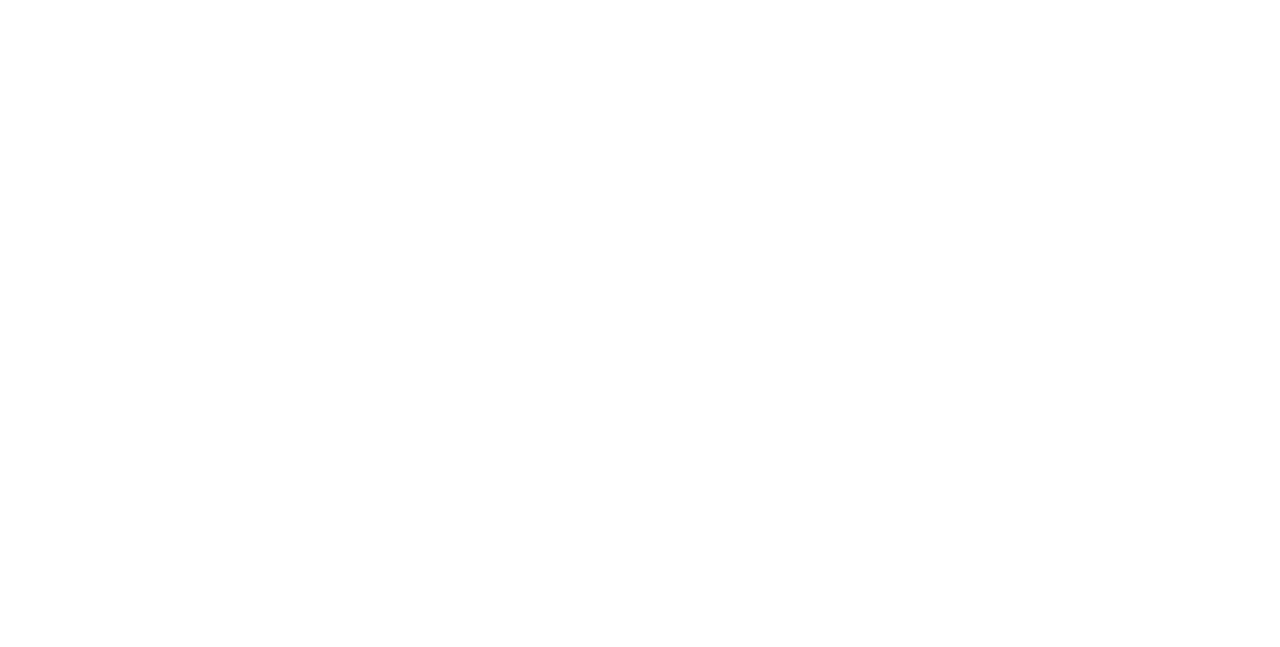
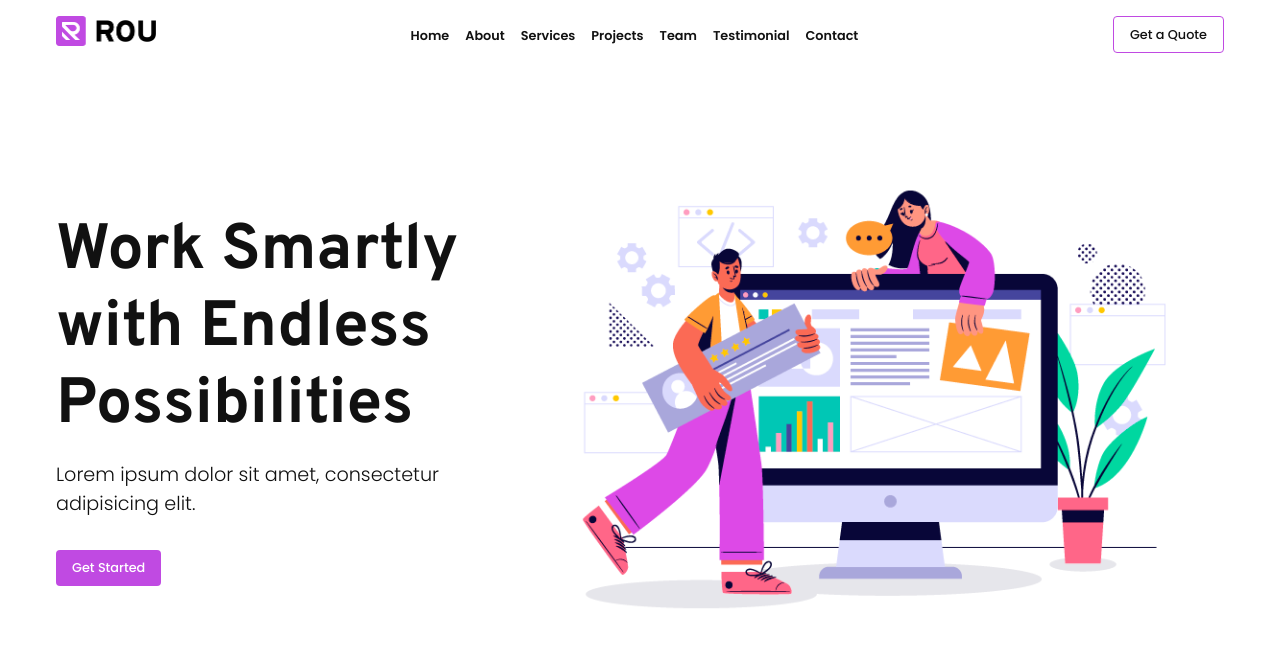
Before and after one commit to Ranjith-M7/CODSOFT, a plain HTML site: page Flower Shop/index.html in a window 1280 px wide. Drawn offline with nearby package versions, Linux system fonts and the light colour scheme.

Commit message:
Update index.html

```diff
--- a/Flower Shop/index.html
+++ b/Flower Shop/index.html
@@ -1,28 +1,73 @@
 <!DOCTYPE html>
 <html lang="en">
+
 <head>
   <meta charset="UTF-8" />
   <meta name="viewport" content="width=device-width, initial-scale=1.0" />
 
-    <!-- CSS -->
+  <!-- Adding custom css -->
   <link rel="stylesheet" href="assets/css/styles.css" />
-    <!-- CSS -->
 
-    <!-- AOS -->
+  <!-- Apply style and animation to elements -->
   <link href="https://unpkg.com/aos@2.3.1/dist/aos.css" rel="stylesheet" />
-    <!-- AOS -->
 
-    <!-- FONTAWESOME -->
+  <!-- Adding FontAwesome -->
   <link rel="stylesheet" href="assets/css/fontawesome.min.css" />
-    <!-- FONTAWESOME -->
 
-    <title>Rou - Work Smartly with Endless Possibility</title>
+  <title>Flower Shop</title>
 </head>
+
 <body>
   <!-- HEADER -->
-
+  <header>
+    <div class="container flex-row">
+      <div class="header__logo">
+        <img src="assets/img/logo.png" alt="logo">
+      </div>
+      <nav>
+        <ul class="header__menu flex-row">
+          <li>
+            <a href="#hero">Home</a>
+          </li>
+          <li>
+            <a href="#about">About</a>
+          </li>
+          <li>
+            <a href="#services">Services</a>
+          </li>
+          <li>
+            <a href="#projects">Projects</a>
+          </li>
+          <li>
+            <a href="#team">Team</a>
+          </li>
+          <li>
+            <a href="#testimonial">Testimonial</a>
+          </li>
+          <li>
+            <a href="#contact">Contact</a>
+          </li>
+        </ul>
+      </nav>
+      <div class="right flex-center">
+        <a href="#contact" class="btn btn-secondary">Get a Quote</a>
+        <div class="menu-btn">
+          <i class="fas fa-bars"></i>
+        </div>
+      </div>
+    </div>
+  </header>
   <!-- HEADER -->
-
+  <section id="hero" class="container flex-row">
+    <div class="hero__content">
+      <h1 class="title">Work Smartly with Endless Possibilities</h1>
+      <p class="text">Lorem ipsum dolor sit amet, consectetur adipisicing elit.</p>
+      <a href="" class="btn btn-primary">Get Started</a>
+    </div>
+    <div class="hero__img">
+      <img src="assets/img/hero.png" alt="hero">
+    </div>
+  </section>
   <!-- HERO -->
 
   <!-- HERO -->
@@ -63,12 +108,12 @@
   <script src="https://unpkg.com/aos@2.3.1/dist/aos.js"></script>
   <!-- AOS -->
 
-    <!-- SCRIPTS -->
+  <!-- Adding custom script file -->
   <script src="assets/js/script.js"></script>
-    <!-- SCRIPTS -->
 
   <script>
     AOS.init();
   </script>
 </body>
+
 </html>
```
Lines whose indentation alone changed are shown as unchanged.
